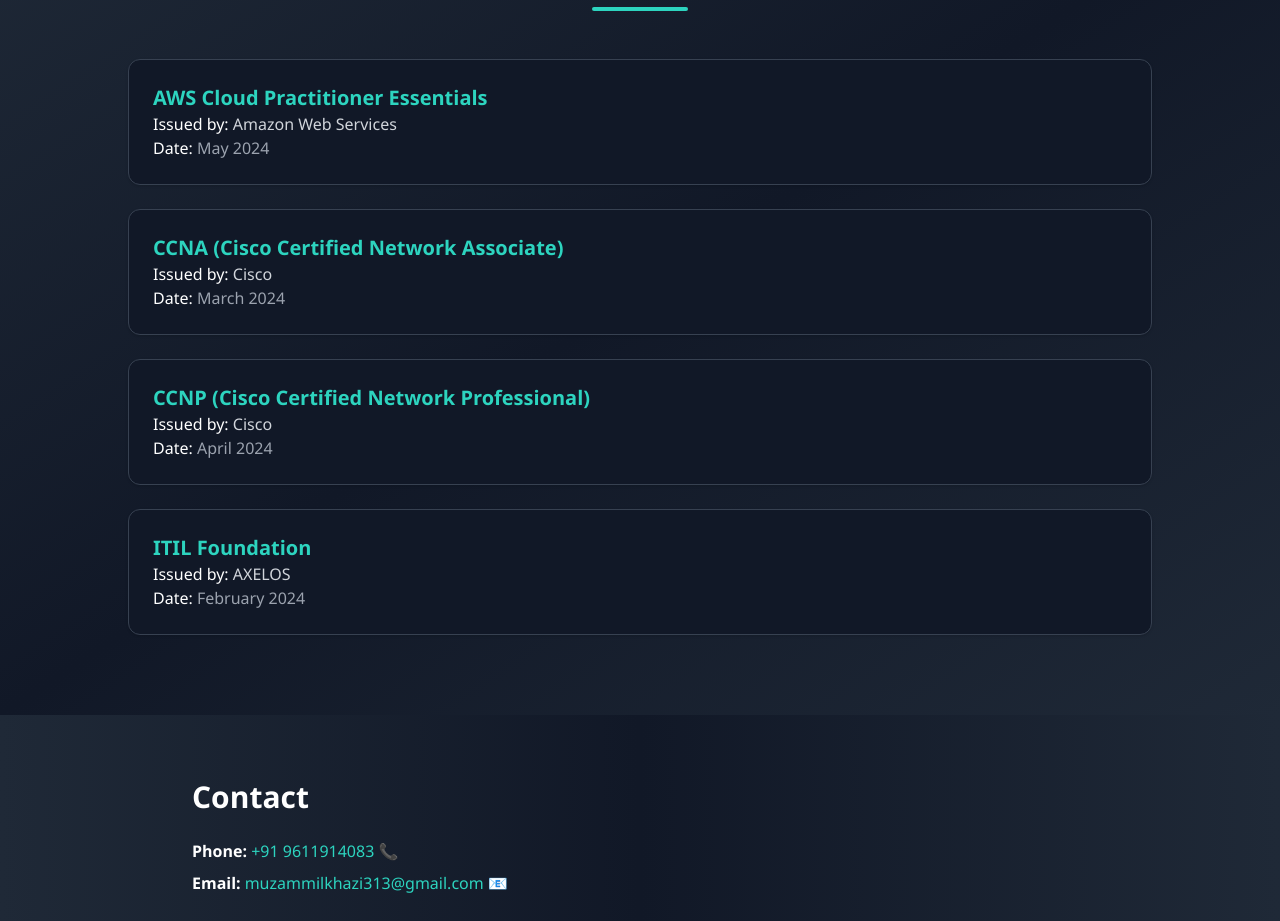
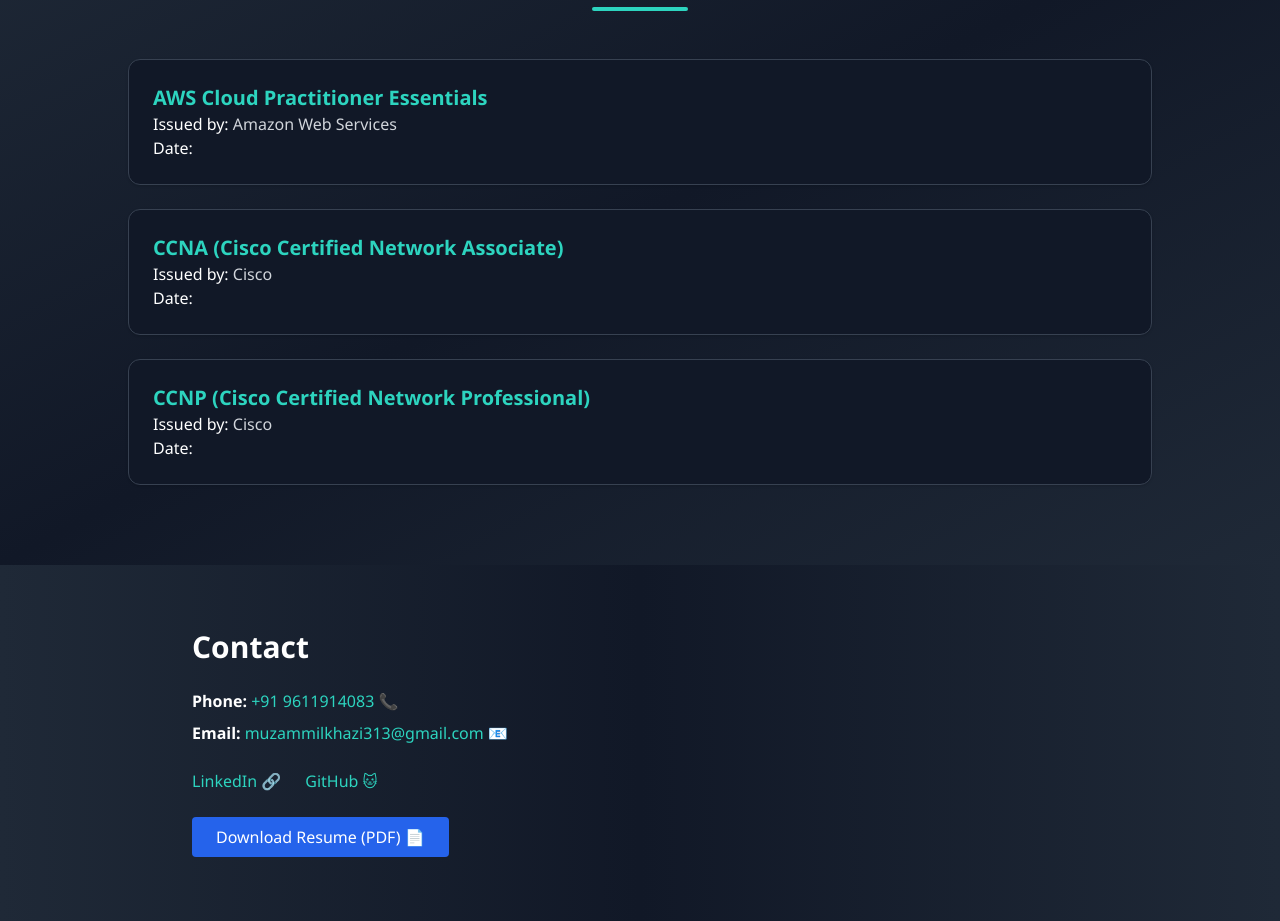
Before and after one commit to Muzzu9655/aws-devops-portfolio, a React (Create React App) app: page / in a window 1280 px wide. Shown: the part 2520-3441 px from the top of the page. Built offline with nearby package versions, Linux system fonts and the light colour scheme.

Commit message:
Update Certifications.js

```diff
--- a/src/components/Certifications.js
+++ b/src/components/Certifications.js
@@ -4,22 +4,14 @@
   {
     name: 'AWS Cloud Practitioner Essentials',
     provider: 'Amazon Web Services',
-    date: 'May 2024',
   },
   {
     name: 'CCNA (Cisco Certified Network Associate)',
     provider: 'Cisco',
-    date: 'March 2024',
   },
   {
     name: 'CCNP (Cisco Certified Network Professional)',
     provider: 'Cisco',
-    date: 'April 2024',
-  },
-  {
-    name: 'ITIL Foundation',
-    provider: 'AXELOS',
-    date: 'February 2024',
   },
 ];
 
```
